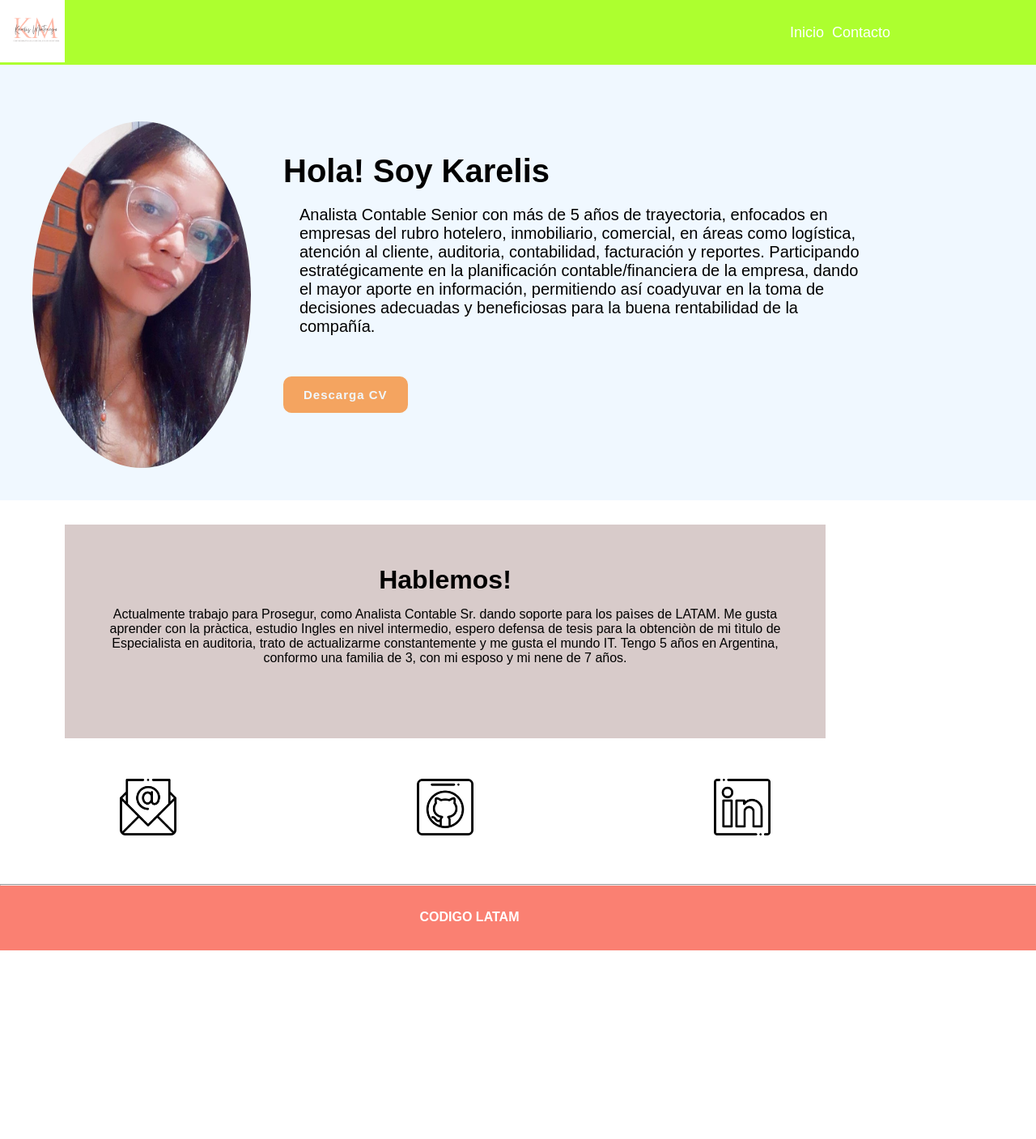
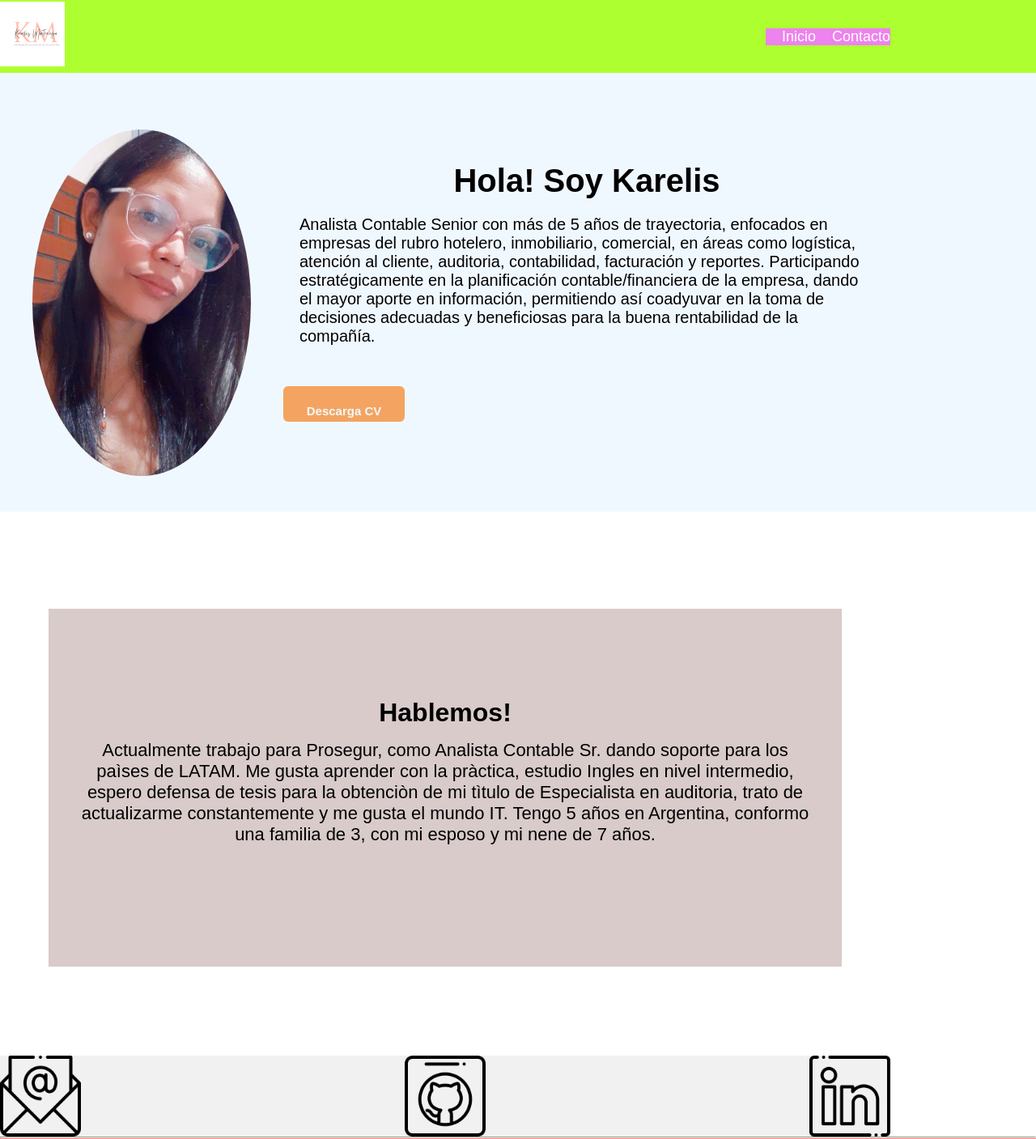
Before and after one commit to KMontenegroM/Proyecto-2-Cod-Latam, a plain HTML site: page index.html in a window 1280 px wide. Shown: the top 1407 px of the page at 81% size. Before the commit the page ends 1174 px from the top, so only its background shows below. Drawn offline with Linux system fonts and the light colour scheme.

Commit message:
primer commit proyecto2

```diff
--- a/styles.css
+++ b/CSS/styles.css
@@ -5,6 +5,9 @@
 box-sizing: border-box;
 margin: 0;
 padding: 0;
+
+
+
 }
 
 /* main styling */
@@ -12,7 +15,13 @@ html,
 body{
     font-family: "Monserrat", sans-serif;
     line-height: 1,5;
+    transition: .3s, ease all;
+
+
+
+
 }
+
 h1{
     font-size: 2.5rem;
 }
@@ -25,10 +34,15 @@ h2{
 h3{
     font-size: 1rem;
 }
+
+
 h1,
 h2,
 h3 {
+
+
     margin-bottom: 15px;
+    text-align: center;
 }
 
 ul{
@@ -37,19 +51,23 @@ ul{
 }
 
 p {
-    font-size: 1rem;
+    font-size: 2rem;
     margin: 10px 0;
     line-height: 1,7em;
 
 }
 
+
+
 a {
     text-decoration: none;
+    text-align: center;
 }
 
 /*utility class*/
 
 .container {
+
     max-width: 1100px;
     margin: o auto;
     padding: o 30px;
@@ -68,24 +86,33 @@ a {
 
 .btncv {
 
+    width: 20%;
+    height: 15px;
+    min-height: 10%;
     background-color: sandybrown;
-    display: inline-block;
+    display: flex;
+    flex-direction: row;
+    justify-content: center;
+    text-align: center;
     font-size: 15px;
-    padding: 12px 23px;
+    padding: 20px 20px;
     cursor: pointer;
     font-weight: bold;
-    letter-spacing: 1px;
-    border-radius: 10px;
+    border-radius: 6px;
     color: aliceblue;
     border: 2px solid sandybrown;
+
 
 
 }
 
 .btncv:hover {
 
+
+    width: 20%;
+    height: 15px;
     background: #fbfbfb;
-    border: 10px solid sandybrown;
+    border: 6px solid sandybrown;
     color: sandybrown;
 }
 
@@ -93,7 +120,7 @@ a {
 
     background-color: greenyellow;
     color: #000;
-    height: 80px;
+    height: 90px;
 
 }
 
@@ -117,6 +144,7 @@ a {
 }
 
 .navbar .container{
+
     display: flex;
     justify-content: space-between;
     align-items: center;
@@ -129,14 +157,24 @@ a {
 }
 
 .navbar li {
-       margin-left: 10px;
+       margin-left: 20px;
 
 }
+
+#switch {
+
+
+    }
+
+
+
+
 
 .mainheader {
     background-color: aliceblue;
     color: black;
     min-height: 400px;
+    align-items: center;
 
 
 }
@@ -156,6 +194,7 @@ a {
 }
 
 .mainheader .container{
+
     display: flex;
     align-items: center;
     justify-content: space-between;
@@ -175,75 +214,122 @@ a {
 
     display: flex;
     align-items: center;
-    justify-content: space-between;
+    justify-items: center;
+
 }
 
 .features .box1{
 
-    display: block;
-    margin: 20px 80px;
-    justify-content: baseline;
-    padding: 50px 50px;
+    flex: 1;
+    margin: 10% 60px;
+    justify-content: center;
+    align-items: center;
+    text-align: center;
+    padding: 10% 40px;
     background-color: rgb(216, 203, 202);
     width: 100%;
 
 }
 
 .features p {
-    font-size: 16px;
+
+    font-size: 22px;
+    font: bold;
     text-align: center;
 
 }
 
-.iconos .container {
+
+.iconos .container{
+
+    justify-content:center;
+    display: flex;
+    background: #f1f1f1;
+
+
+
+
+}
+
+
+
+
+
+
+#Contacto  {
 
     display: flex;
-    justify-content:center;
+    justify-content:right;
+    align-items: center;
     text-align: center;
+    background: #f1f1f1;
 }
+
+
+
+
+
 
 .row-box1{
 
     flex: 1;
-    align-items: left;
-    width: 80px;
-    min-height: 120px;
-    margin: 20px 60px;
-    padding: 10px 2px;
+    align-items: center;
+    justify-content: center;
+
 
 }
 
 .row-box2{
 
-    flex: 1;
+
     align-items: center;
-    width: 80px;
-    min-height: 120px;
-    margin: 20px 60px;
-    padding: 10px 2px;
+    justify-content: center;
+
 
 }
 
-.row-box3{
+#Contacto{
 
     flex: 1;
     align-items: right;
-    width: 80px;
-    min-height: 120px;
-    margin: 20px 60px;
-    padding: 10px 2px;
+    justify-content: right;
+    width: 100px;
+    max-height: 100px;
+    margin: 20 40px;
+    padding: 10 2px;
 
 }
+
 .mail{
-    justify-items: right;
+
+    display: flex;
+    width: 100px;
+    background: #f1f1f1;
+    max-height: 100px;
+    margin: 20 60px;
+    padding: 10 2px;
+    justify-content: left;
 }
 
 .git{
-    justify-items: center;
+
+    display: flex;
+    width: 100px;
+    max-height: 100px;
+    margin: 20 40px;
+    padding: 10 2px;
+    justify-content: center;
 }
 
 .linkedin {
-    justify-items: left;
+
+    display: flex;
+    width: 100px;
+    max-height: 100px;
+    margin: 20 60px;
+    padding: 10 2px;
+    justify-content: right;
+
 }
 
 #footer {
@@ -256,7 +342,7 @@ a {
 }
 
 /*Responsive*/
-@media (max-width: 700px) {
+@media screen and (max-width: 700px) {
         .mainheader .container
     { flex-direction:column;
       padding-top: 20px;
@@ -269,3 +355,11 @@ a {
 
 
     }
+
+@media screen and (min-width: 700px) {
+    .body .mainheader .features .iconos .container
+     {background-color: aquamarine;
+
+    }
+
+}
--- /dev/null
+++ b/JS/java.js
@@ -0,0 +1,34 @@
+
+
+const Contacto = document.querySelector  (".nav")
+
+Contacto.style.backgroundColor = "violet";
+
+function saludar(Profesor){
+    return "Hola"+ Profesor;
+
+}
+console.log(saludar("Edinson"));
+
+
+var fotoMostrada = "kare2";
+
+if (document.images ="kare2"){
+     var fotoMostrada = "kare3";
+     Kare2.Src="CSS/imagenes/kare2.jpg";
+     var imgChange= "kare2";
+     Kare3.Src="CSS/imagenes/kare3.jpg";
+
+    }
+
+
+
+function primera(kare2){
+    if (document.images){
+        document[kare2].src=kare3.src;}
+    }
+
+function segunda(kare3){
+    if (document.imagens){
+        document[kare3].src=kare2.src;}
+    }
--- a/index.html
+++ b/index.html
@@ -4,31 +4,41 @@
     <meta charset="UTF-8">
     <meta name="viewport" content="width=device-width, initial-scale=1.0">
     <link rel="stylesheet" href="https://fonts.googleapis.com/css2?family=Montserrat:wght@400;700&display=swap">
+    <script src="https://kit.fontawesome.com/790ac47ef0.js" crossorigin=""></script>
     <title>Karelis Montenegro</title>
-    <link rel="stylesheet" href="styles.css">
+    <link rel="stylesheet" href="CSS/styles.css">
 </head>
 
 <body>
     <nav class="navbar">
          <div class="container">
             <div class="logo">
-            <img width="80px" src="Kareli 1.png" alt="">
+            <img width="80px" src="CSS/imagenes/Kareli 1.png" alt="">
             </div>
                  <ul class="nav">
                     <li><a href="#Inicio">Inicio</a>
                      </li>
-                    <li><a href="#Contacto">Contacto</a>
+                    <li id="item"><a href="#Contacto"class="active"> Contacto</a>
                     </li>
+
                 </ul>
+
 
         </div>
     </nav>
 
     <header class="mainheader">
         <div class="container">
-            <img width="350px" src="Kare 2.jpg" alt="">
+
+
+            <a href="CSS/imagenes/Kare 3.jpg" onMouseOver="primera" (‘kare3’); onMouseOut="segunda"(‘kare3’);>
+
+
+                <img id="kare2" width="350px" src="CSS/imagenes/Kare 2.jpg" alt=""></a>
+
+
             <div class="showcase">
-                <h1 id="Inicio"> Hola! Soy Karelis <br  /> </h1>
+                <h1 id="Inicio"> Hola! Soy Karelis <br> </h1>
                 <p class="large">
                 Analista Contable Senior con más de 5 años de trayectoria, enfocados en empresas del rubro hotelero, inmobiliario, comercial, en áreas como logística, atención al cliente, auditoria, contabilidad, facturación y reportes. Participando estratégicamente en la planificación contable/financiera de la empresa, dando el mayor aporte en información, permitiendo así coadyuvar en la toma de decisiones adecuadas y beneficiosas para la buena rentabilidad de la compañía.
                 </p>
@@ -51,23 +61,25 @@
 
 
     <section class="iconos">
+
         <div class="container">
             <div class="row-box1">
                <a target="_blank" href="mailto:karelis.montenegrom@gmail.com">
-                <img class="mail" width="70px" src="mail.png">
+                <img class="mail" src="CSS/imagenes/mail.png">
                </a>
 
             </div>
+
             <div class="row-box2">
-
-                <img class="git" width="70px" src="github.png" alt=""></a>
+                <a target="_blank" href="git remote add origin https://github.com/KMontenegroM/Proyecto-2. git">
+                <img class="git" src="CSS/imagenes/github.png" alt=""></a>
 
              </div>
-            <div class="row-box3">
 
+            <div id="Contacto">
 
                 <a target="_blank" href="https://www.linkedin.com/in/karelysmontenegrom/">
-                    <img class="linkedin" width="70px" src="linkedin.png" alt=""></a>
+                        <img class="linkedin" src="CSS/imagenes/linkedin.png" alt=""></a>
 
             </div>
 
@@ -88,7 +100,7 @@
     </footer>
 
 
+   <script src="JS/java.js"></script>
 
-
-</body>
+  </body>
 </html>
```
Also changed, not shown: CSS/imagenes/Kare 2.jpg (renamed from Kare 2.jpg), CSS/imagenes/Kare 3.jpg (added), CSS/imagenes/Kareli 1.png (renamed from Kareli 1.png), CSS/imagenes/github.png (renamed from github.png), CSS/imagenes/linkedin.png (renamed from linkedin.png), CSS/imagenes/mail.png (renamed from mail.png), 2 other files.
